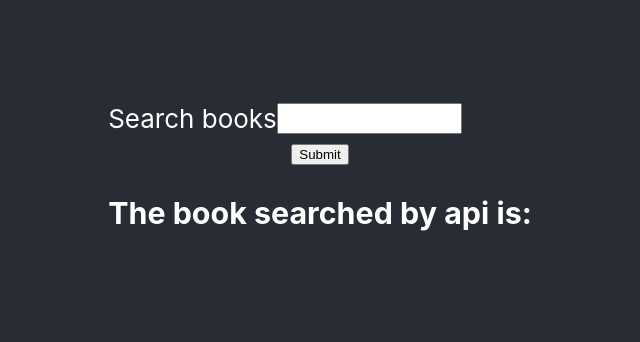
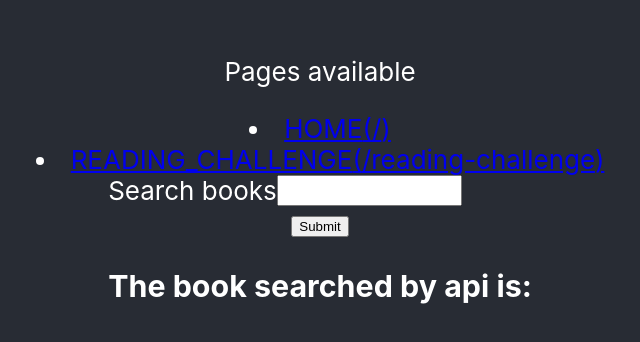
Before and after one commit to shaktilucifer/Erudite, a React (Create React App) app in the folder client/: page / in a window 1280 px wide. Shown: the part 218-560 px from the top of the page, without its empty margins (320-960 px from the left). Built offline with nearby package versions, Linux system fonts and the light colour scheme.

Commit message:
Add navbar with links from route links

```diff
--- a/client/src/App.js
+++ b/client/src/App.js
@@ -4,6 +4,8 @@ import BookSearchBar from "./BookSearchBar.tsx";
 import ReadingChallenge from "./ReadingChallenge.tsx";
 import { Routes, Route, Link } from "react-router-dom";
 import APP_ROUTES, { RouteRenderer } from "./routes/routeConfig.js";
+import { RouteLinks } from "./routes/RouteLinks.tsx";
+import { NavBar } from "./NavBar.tsx";
 
 function App() {
   return (
@@ -13,6 +15,7 @@ function App() {
       </head>
       <div className="App">
         <header className="App-header">
+          <NavBar routeConfig={APP_ROUTES}/>
         <RouteRenderer appRoutes={APP_ROUTES} />
 
           {/* <BookSearchBar/>
--- /dev/null
+++ b/client/src/NavBar.tsx
@@ -0,0 +1,10 @@
+import { RouteLinks } from "./routes/RouteLinks.tsx";
+
+export function NavBar({ routeConfig }) {
+  return (
+    <>
+      <p>Pages available</p>
+      <RouteLinks appRoutes={routeConfig} />
+    </>
+  );
+}
```
